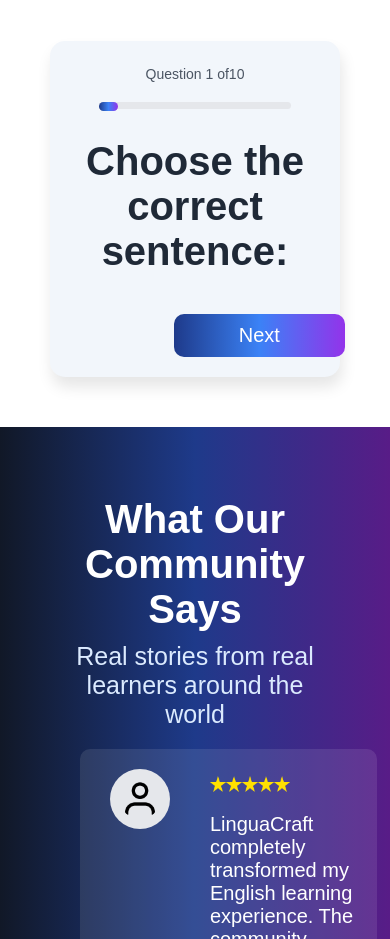
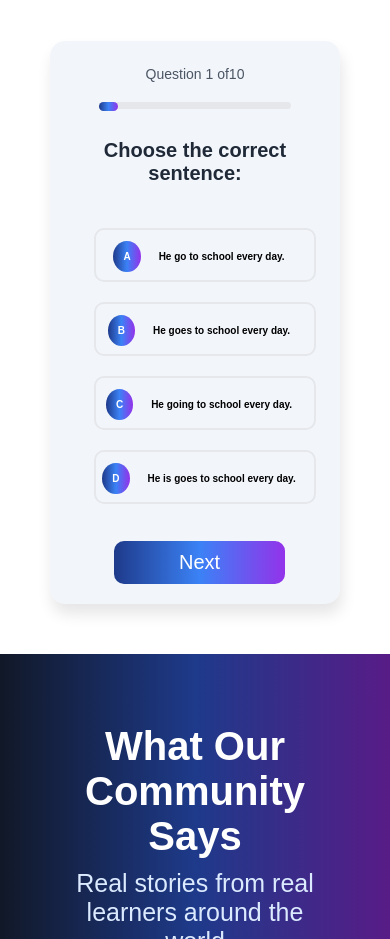
Before and after one commit to Muzaffarfullstack/linguacraft, a React (Vite) app: page / in a window 390 px wide. Shown: the part 5400-6339 px from the top of the page. Built offline with nearby package versions, Linux system fonts and the light colour scheme.

Commit message:
test is ready

```diff
--- a/src/components/Quiz.css
+++ b/src/components/Quiz.css
@@ -159,4 +159,25 @@
   .quiz-header img {
     display: none;
   }
+  .quiz-questions li {
+    display: block;
+    width: 100%;
+    margin-left: 10px;
+  }
+  .quiz-questions span {
+    font-size: 10px;
+    margin-left: -25px;
+    padding: 10px;
+  }
+  .quiz-questions button {
+    margin-left: -55px;
+  }
+  .quiz-questions label {
+    font-size: 10px;
+    text-align: center;
+    white-space: nowrap;
+  }
+  .quiz-questions h3 {
+    font-size: 20px;
+  }
 }
```
